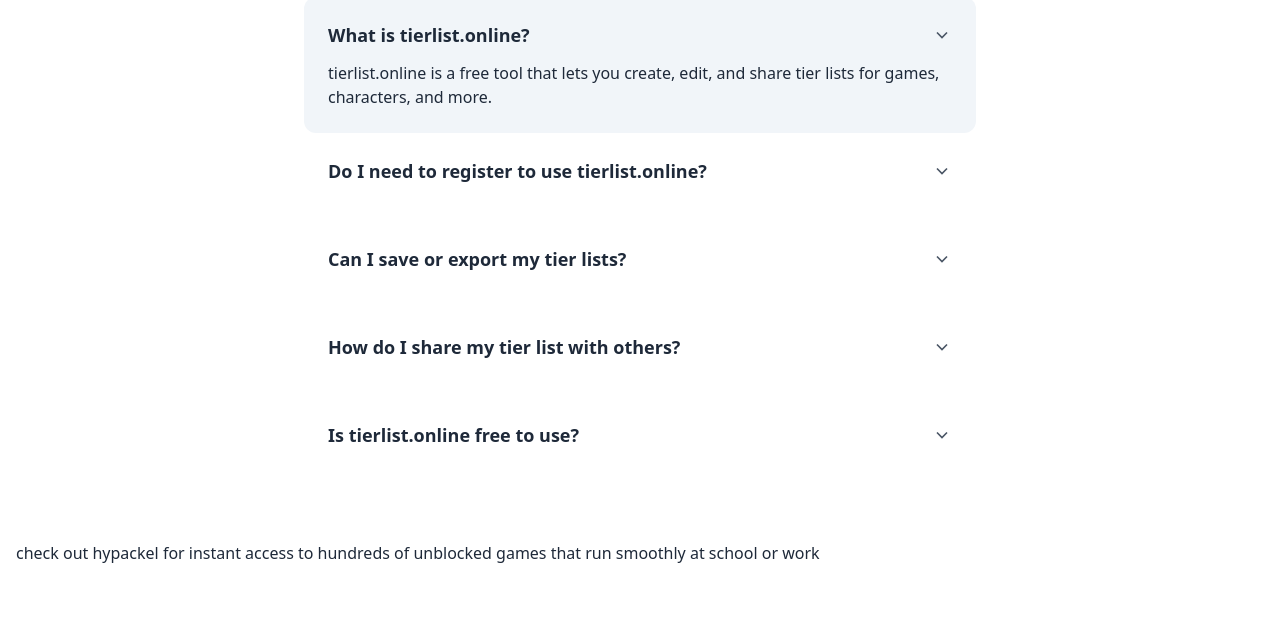
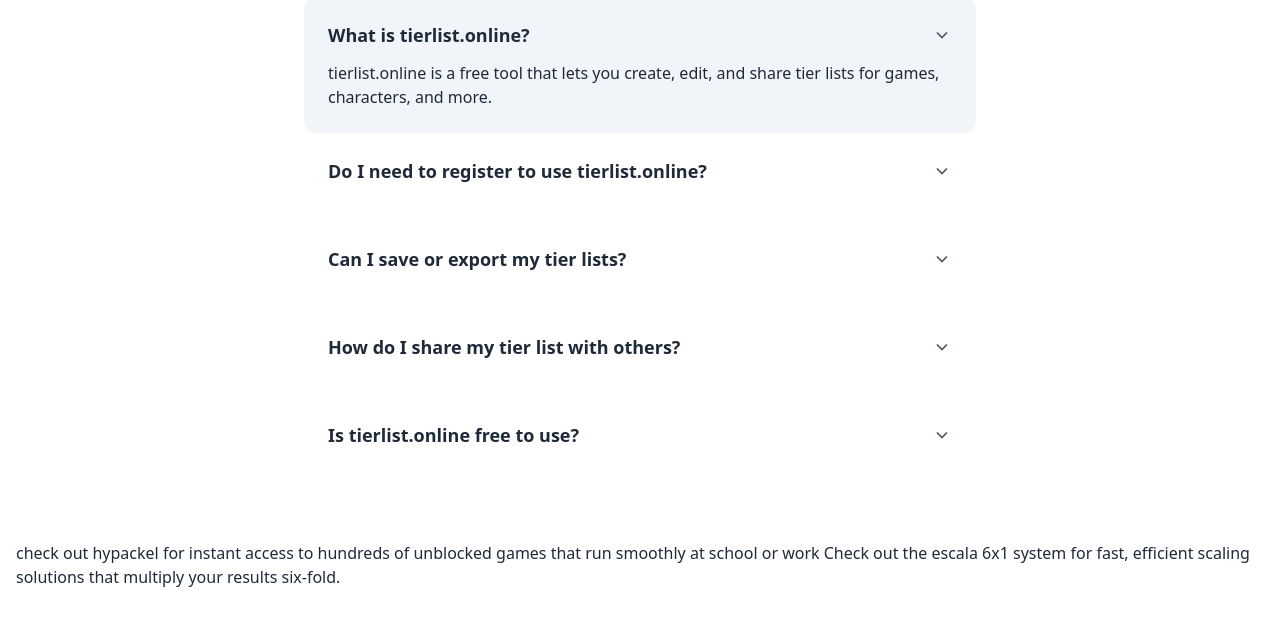
Before and after one commit to ychisbest/TierListOnline, an Astro site: page / in a window 1280 px wide. Shown: the part 3529-4161 px from the top of the page. Built offline with nearby package versions, Linux system fonts and the light colour scheme; Astro itself is replaced by a stand-in of ours.

Commit message:
onekey deploy

```diff
--- a/src/pages/[...lang]/index.astro
+++ b/src/pages/[...lang]/index.astro
@@ -168,5 +168,5 @@ const description = {
     </script>
 
     check out <a href="https://hypackel.xyz">hypackel</a> for instant access to hundreds of unblocked games that run smoothly at school or work
-
+Check out the <a href="https://escala6x1.net">escala 6x1</a> system for fast, efficient scaling solutions that multiply your results six-fold.
 </Layout>
```
